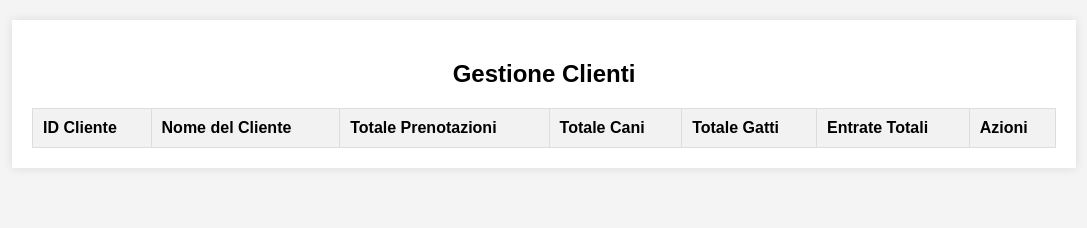
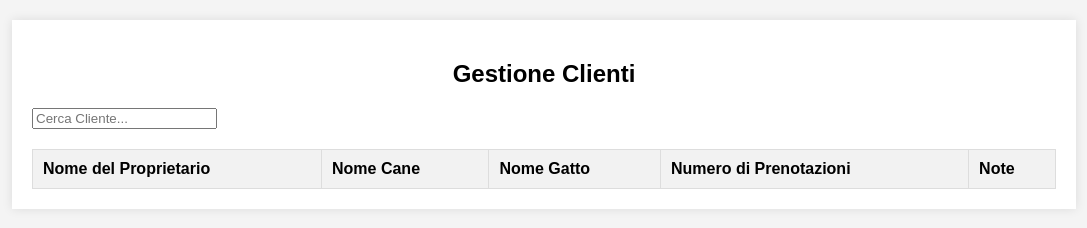
Before and after one commit to LineaR93/TariffCalculator, a plain HTML site: page clients.html in a window 1280 px wide. Shown: the whole page, without its empty margins (96-1183 px from the left). Drawn offline with Linux system fonts and the light colour scheme.

Commit message:
Update clients.html

```diff
--- a/clients.html
+++ b/clients.html
@@ -9,16 +9,15 @@
 <body>
     <div class="container">
         <h2>Gestione Clienti</h2>
-        <table id="clientsTable">
+        <input type="text" id="search" placeholder="Cerca Cliente..." onkeyup="searchClients()">
+        <table class="clients-table" id="clientsTable">
             <thead>
                 <tr>
-                    <th>ID Cliente</th>
-                    <th>Nome del Cliente</th>
-                    <th>Totale Prenotazioni</th>
-                    <th>Totale Cani</th>
-                    <th>Totale Gatti</th>
-                    <th>Entrate Totali</th>
-                    <th>Azioni</th>
+                    <th>Nome del Proprietario</th>
+                    <th>Nome Cane</th>
+                    <th>Nome Gatto</th>
+                    <th>Numero di Prenotazioni</th>
+                    <th>Note</th>
                 </tr>
             </thead>
             <tbody>
```
